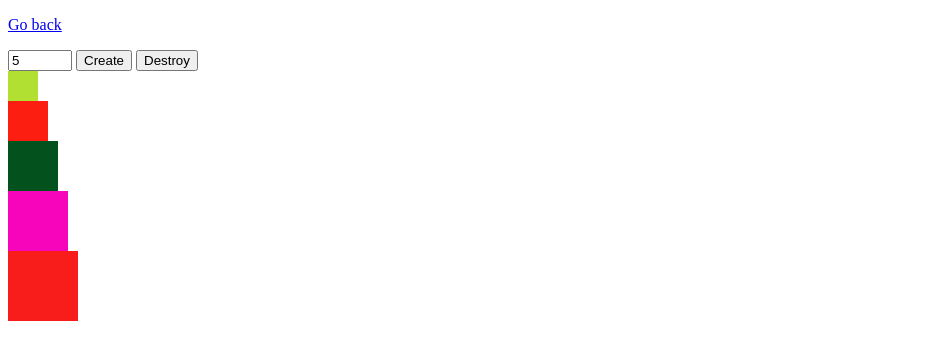
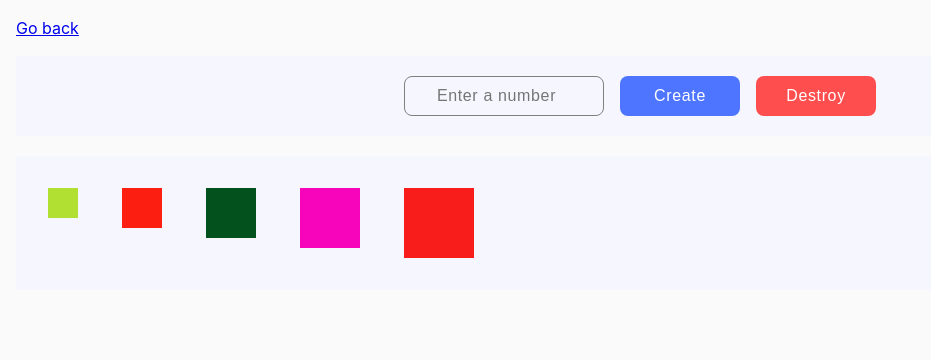
Before and after one commit to Sergii-Taran/my-js-test-repository-mod7, a plain HTML site: page 06-task-6.html in a window 1280 px wide. Both pictures are taken after typing "5" into the empty fields and a click on the button "Create". Shown: the whole page, without its empty margins (0-931 px from the left). Drawn offline with Linux system fonts and the light colour scheme.

Commit message:
modul7-all-tasks

```diff
--- a/06-task-6.html
+++ b/06-task-6.html
@@ -4,13 +4,19 @@
     <meta charset="UTF-8" />
     <meta name="viewport" content="width=device-width, initial-scale=1.0" />
     <title>Task 06</title>
-    <link rel="stylesheet" href="./css/style-3.css" />
+    <link rel="stylesheet" href="./css/common.css" />
   </head>
   <body>
     <p><a href="./index.html">Go back</a></p>
 
     <div id="controls">
-      <input type="number" min="1" max="100" step="1" />
+      <input
+        type="number"
+        min="1"
+        max="100"
+        step="1"
+        placeholder="Enter a number"
+      />
       <button type="button" data-create>Create</button>
       <button type="button" data-destroy>Destroy</button>
     </div>
--- a/css/common.css
+++ b/css/common.css
@@ -188,3 +188,82 @@ input[type='password'] {
 }
 
 /* ---------------------- */
+/* ------- task-6 ------- */
+
+#controls {
+  background-color: #f6f6fe;
+
+  padding: 20px;
+  margin-bottom: 20px;
+  display: flex;
+  align-items: center;
+  justify-content: center;
+  gap: 16px;
+}
+
+input[type='number'] {
+  border: 1px solid #808080;
+  border-radius: 8px;
+  padding: 8px;
+  width: 200px;
+  height: 40px;
+
+  text-align: center;
+
+  background-color: transparent;
+
+  transition: border-color 0.3s;
+}
+
+input[type='number']:hover {
+  border-color: #000;
+}
+
+input[type='number']:focus {
+  border-color: #808080;
+  outline: none;
+}
+
+button[data-create] {
+  border-radius: 8px;
+  padding: 8px 16px;
+  width: 120px;
+  height: 40px;
+
+  background-color: #4e75ff;
+  border: none;
+
+  cursor: pointer;
+
+  transition: border-color 0.3s;
+}
+
+button[data-create]:hover {
+  background-color: #6c8cff;
+}
+
+button[data-destroy] {
+  border-radius: 8px;
+  padding: 8px 16px;
+  width: 120px;
+  height: 40px;
+
+  background-color: #ff4e4e;
+  border: none;
+
+  cursor: pointer;
+
+  transition: border-color 0.3s;
+}
+
+button[data-destroy]:hover {
+  background-color: #ff7070;
+}
+
+#boxes {
+  background-color: #f6f6fe;
+  display: flex;
+  flex-wrap: wrap;
+  padding: 32px;
+  gap: 44px;
+}
--- a/js/06-task-6.js
+++ b/js/06-task-6.js
@@ -1,42 +1,94 @@
+// const inputEl = document.querySelector('input');
+// const createEl = document.querySelector('button[data-create]');
+// const destroyEl = document.querySelector('button[data-destroy]');
+// const boxesEl = document.querySelector('#boxes');
+
+// let sizes = 30;
+
+// createEl.addEventListener('click', createMarkup);
+// destroyEl.addEventListener('click', () => {
+//   inputEl.value = '';
+//   clear();
+// });
+
+// function createMarkup() {
+//   if (inputEl.value < 1 || inputEl.value > 100) {
+//     return;
+//   }
+
+//   createBoxes(inputEl.value);
+// }
+
+// function clear() {
+//   boxesEl.innerHTML = '';
+//   sizes = 30;
+// }
+
+// function createBoxes(amount) {
+//   clear();
+
+//   for (let i = 0; i < amount; i++) {
+//     const box = document.createElement('div');
+//     box.style.width = `${sizes}px`;
+//     box.style.height = `${sizes}px`;
+//     box.style.backgroundColor = getRandomHexColor();
+
+//     console.log(box);
+
+//     boxesEl.append(box);
+//     sizes += 10;
+//   }
+// }
+
+// function getRandomHexColor() {
+//   return `#${Math.floor(Math.random() * 16777215)
+//     .toString(16)
+//     .padStart(6, 0)}`;
+// }
+
+// =================================
+
 const input = document.querySelector('input');
 const create = document.querySelector('button[data-create]');
 const destroy = document.querySelector('button[data-destroy]');
 const boxes = document.querySelector('#boxes');
 
-let sizes = 30;
+create.addEventListener('click', onCreate);
+destroy.addEventListener('click', destroyBoxes);
 
-create.addEventListener('click', createMarkup);
-destroy.addEventListener('click', () => {
-  input.value = '';
-  clear();
-});
+function onCreate() {
+  const amount = Number(input.value);
 
-function createMarkup() {
-  if (input.value < 1 || input.value > 100) {
-    console.log('error');
+  if (amount < 1 || amount > 100) {
+    alert('Enter a number from 1 to 100');
     return;
   }
 
-  createBoxes(input.value);
-}
-
-function clear() {
-  boxes.innerHTML = '';
-  sizes = 30;
+  createBoxes(amount);
+  input.value = '';
 }
 
 function createBoxes(amount) {
-  clear();
+  destroyBoxes();
+
+  let size = 30;
+  let markup = '';
 
   for (let i = 0; i < amount; i++) {
-    const box = document.createElement('div');
-    box.style.width = `${sizes}px`;
-    box.style.height = `${sizes}px`;
-    box.style.backgroundColor = getRandomHexColor();
+    const color = getRandomHexColor();
+    markup += `<div class="box" style="
+          width: ${size}px;
+          height: ${size}px;
+          background-color: ${color};
+        "></div>`;
+    size += 10;
+  }
 
-    boxes.append(box);
-    sizes += 10;
-  }
+  boxes.insertAdjacentHTML('beforeend', markup);
+}
+
+function destroyBoxes() {
+  boxes.innerHTML = '';
 }
 
 function getRandomHexColor() {
```
